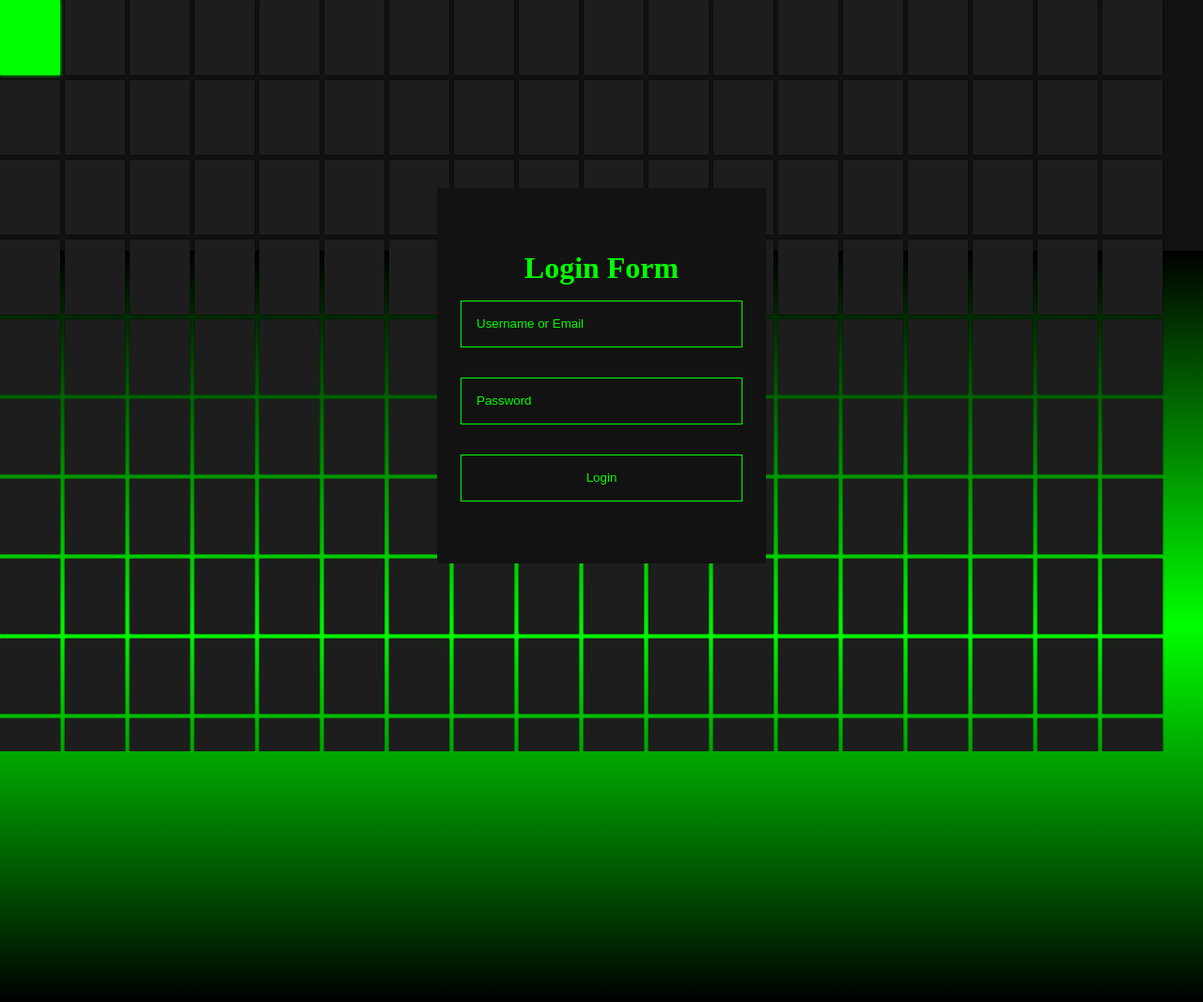
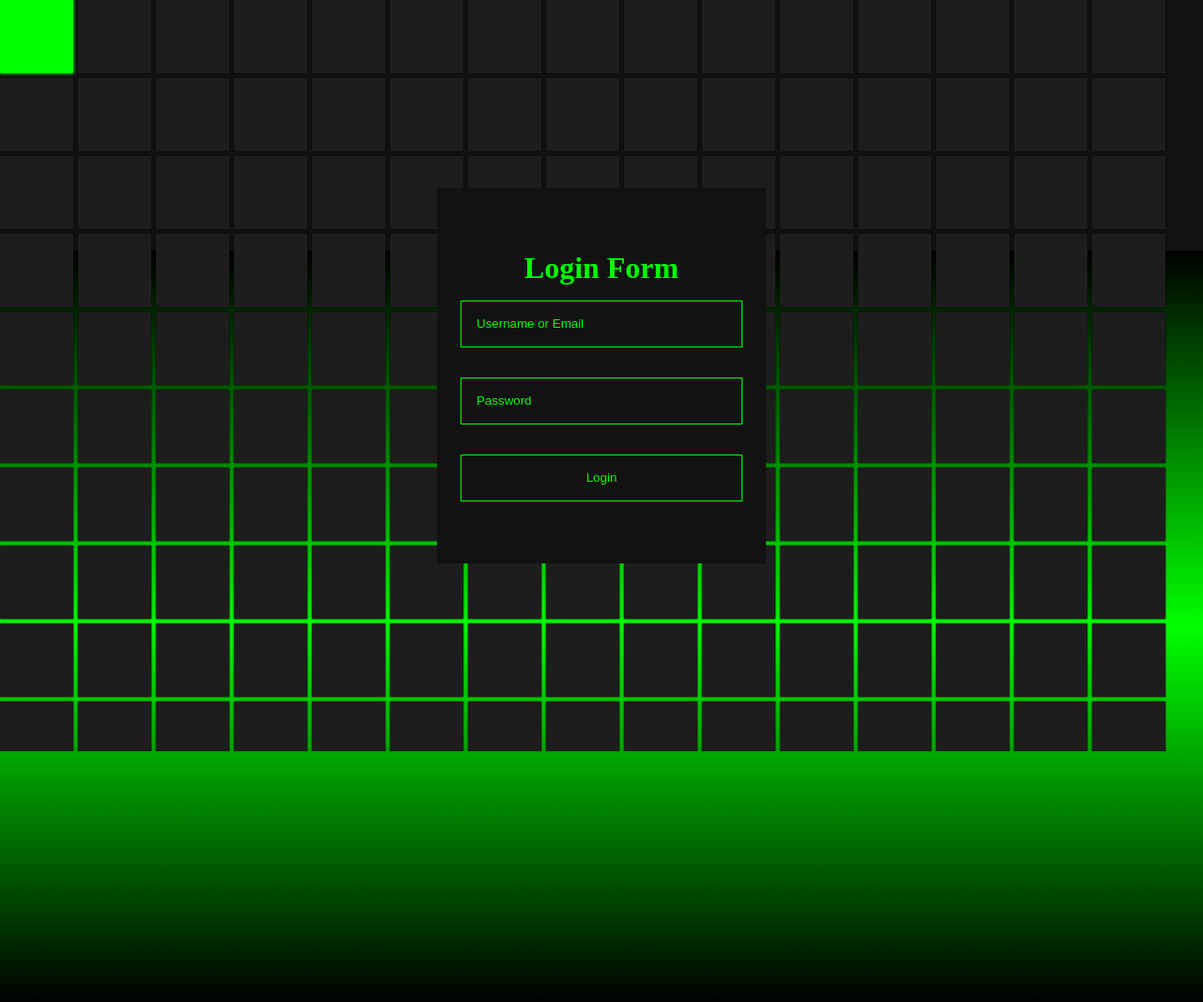
Before and after one commit to gsnhub/HoverBoardForm, a plain HTML site: page index.html in a window 1280 px wide. Shown: the whole page at 94% size. Drawn offline with Linux system fonts and the light colour scheme.

```diff
--- a/style.css
+++ b/style.css
@@ -28,8 +28,8 @@ body{
 .squareCSS {
     background-color: #1d1d1d;
     box-shadow: 0 0 2px #000;
-    height: 10vh;
-    width: 5vw;
+    height: calc(6.25vw - 2px);
+    width: calc(6.25vw - 2px);
     transition: 3s ease;
   }
 
```
